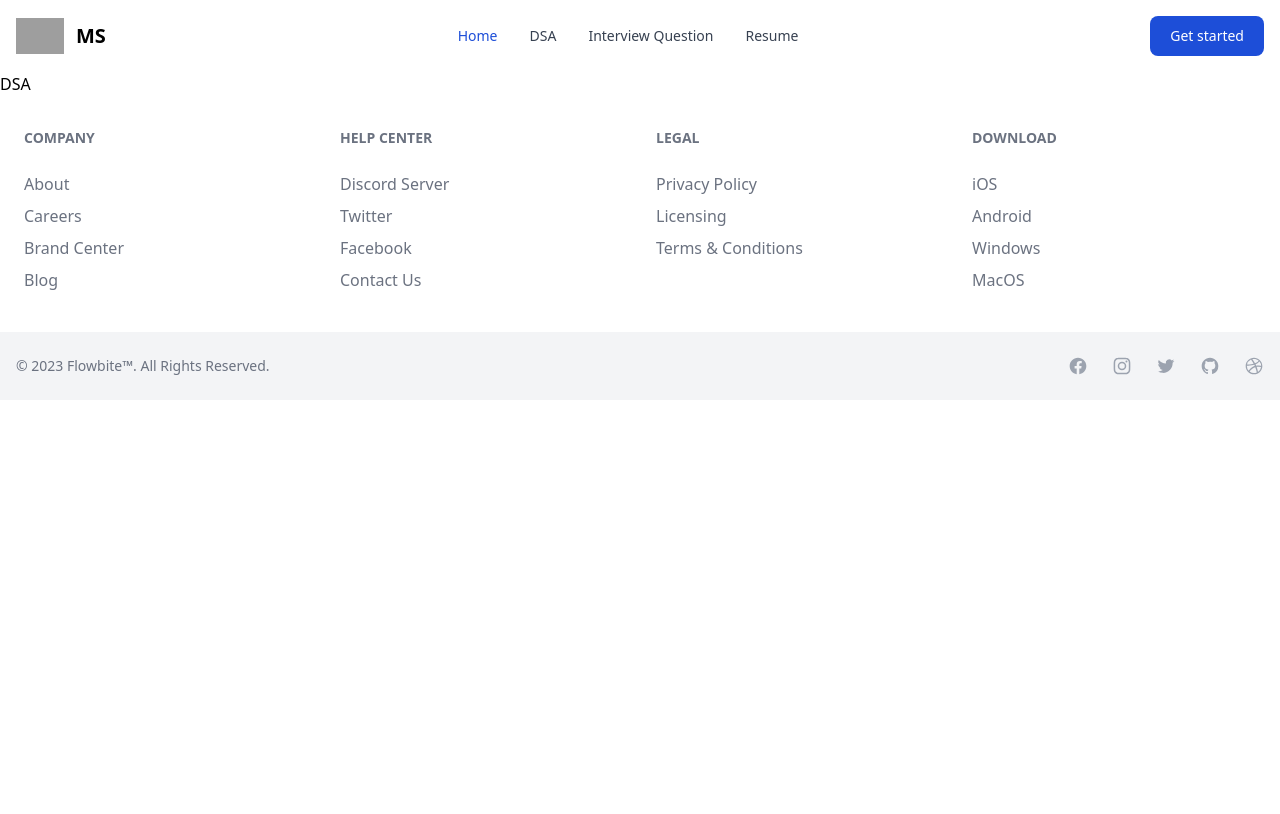
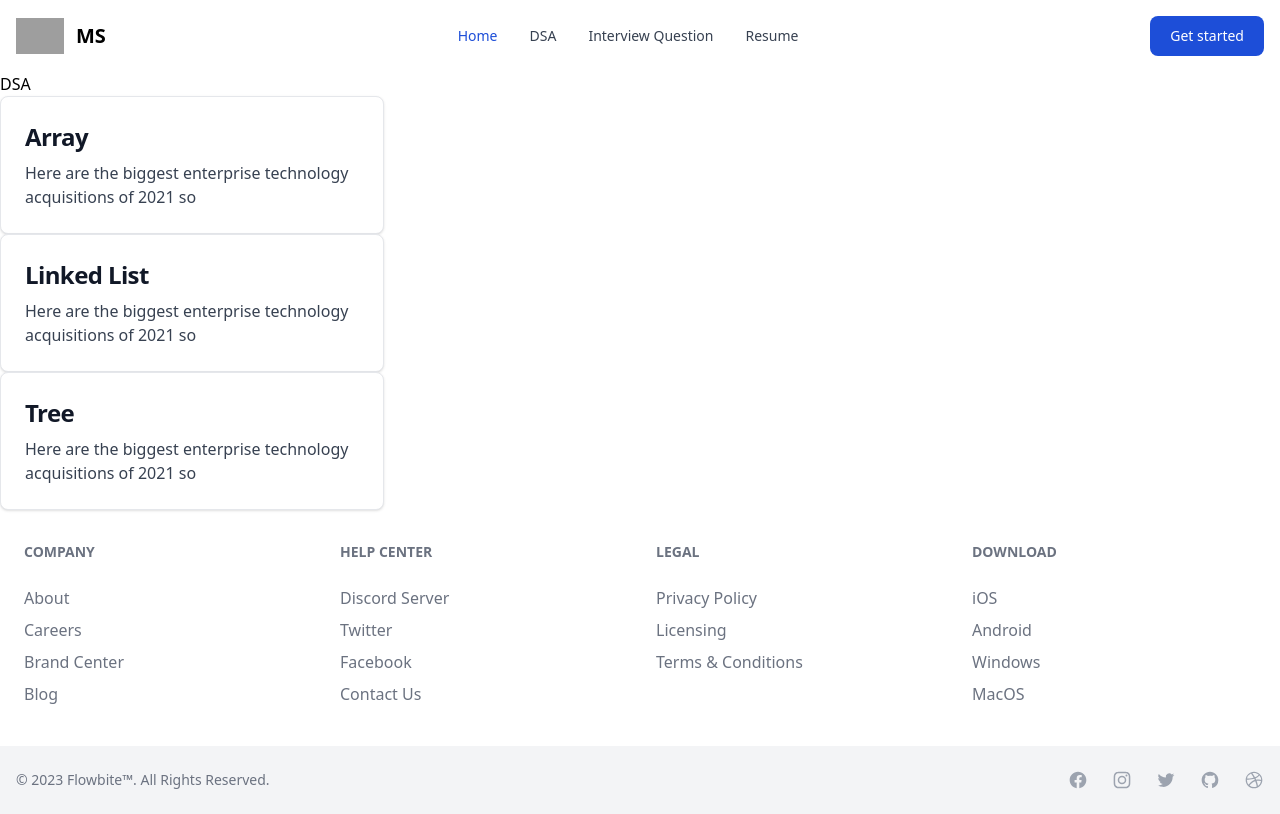
Before and after one commit to manassahoo-dev/manassahoo-dev.github.io, a Next.js app: page /data-structures-and-algorithms in a window 1280 px wide. Built offline with nearby package versions, Linux system fonts and the light colour scheme; grey boxes are pictures that could not be loaded.

Commit message:
Add Meta Tags

```diff
--- a/pages/data-structures-and-algorithms.tsx
+++ b/pages/data-structures-and-algorithms.tsx
@@ -1,7 +1,27 @@
 import React from 'react';
 
 function DSA() {
-  return <div>DSA</div>;
+  const list = ['Array', 'Linked List', 'Tree'];
+  return (
+    <div>
+      DSA
+      {list.map((item) => (
+        <>
+          <a
+            href='#'
+            className='block max-w-sm p-6 bg-white border border-gray-200 rounded-lg shadow hover:bg-gray-100 dark:bg-gray-800 dark:border-gray-700 dark:hover:bg-gray-700'
+          >
+            <h5 className='mb-2 text-2xl font-bold tracking-tight text-gray-900 dark:text-white'>
+              {item}
+            </h5>
+            <p className='font-normal text-gray-700 dark:text-gray-400'>
+              Here are the biggest enterprise technology acquisitions of 2021 so
+            </p>
+          </a>
+        </>
+      ))}
+    </div>
+  );
 }
 
 export default DSA;
--- a/pages/index.tsx
+++ b/pages/index.tsx
@@ -3,6 +3,10 @@
 export default function Home() {
   return (
     <>
+      <Head>
+        <title>Manas Sahoo - Portfolio</title>
+        <meta name='description' content='Manas Sahoo - Portfolio' key='desc' />
+      </Head>
       <section className='bg-white dark:bg-gray-900'>
         <div className='grid max-w-screen-xl px-4 py-8 mx-auto lg:gap-8 xl:gap-0 lg:py-16 lg:grid-cols-12'>
           <div className='mr-auto place-self-center lg:col-span-7'>
```
